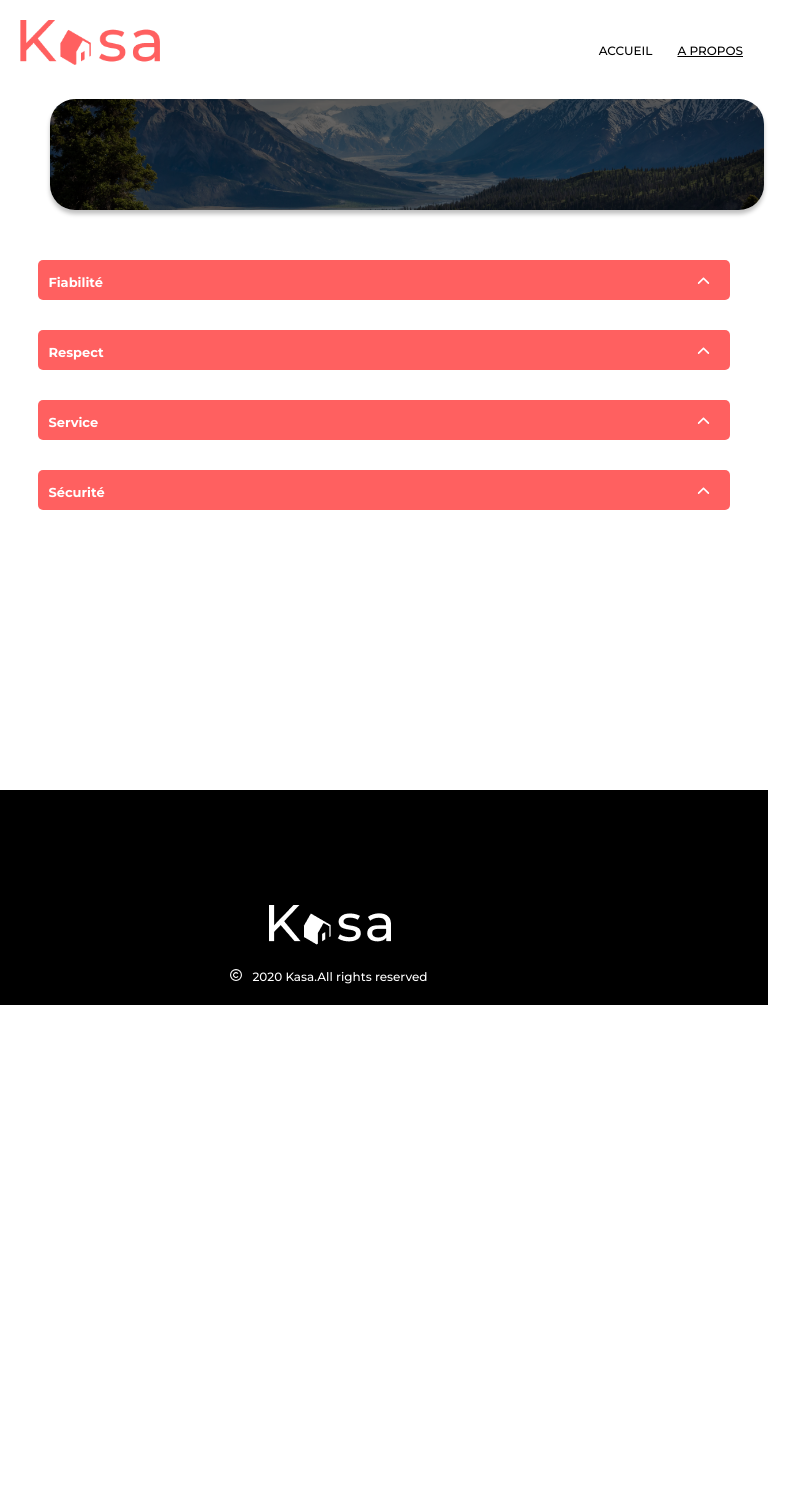
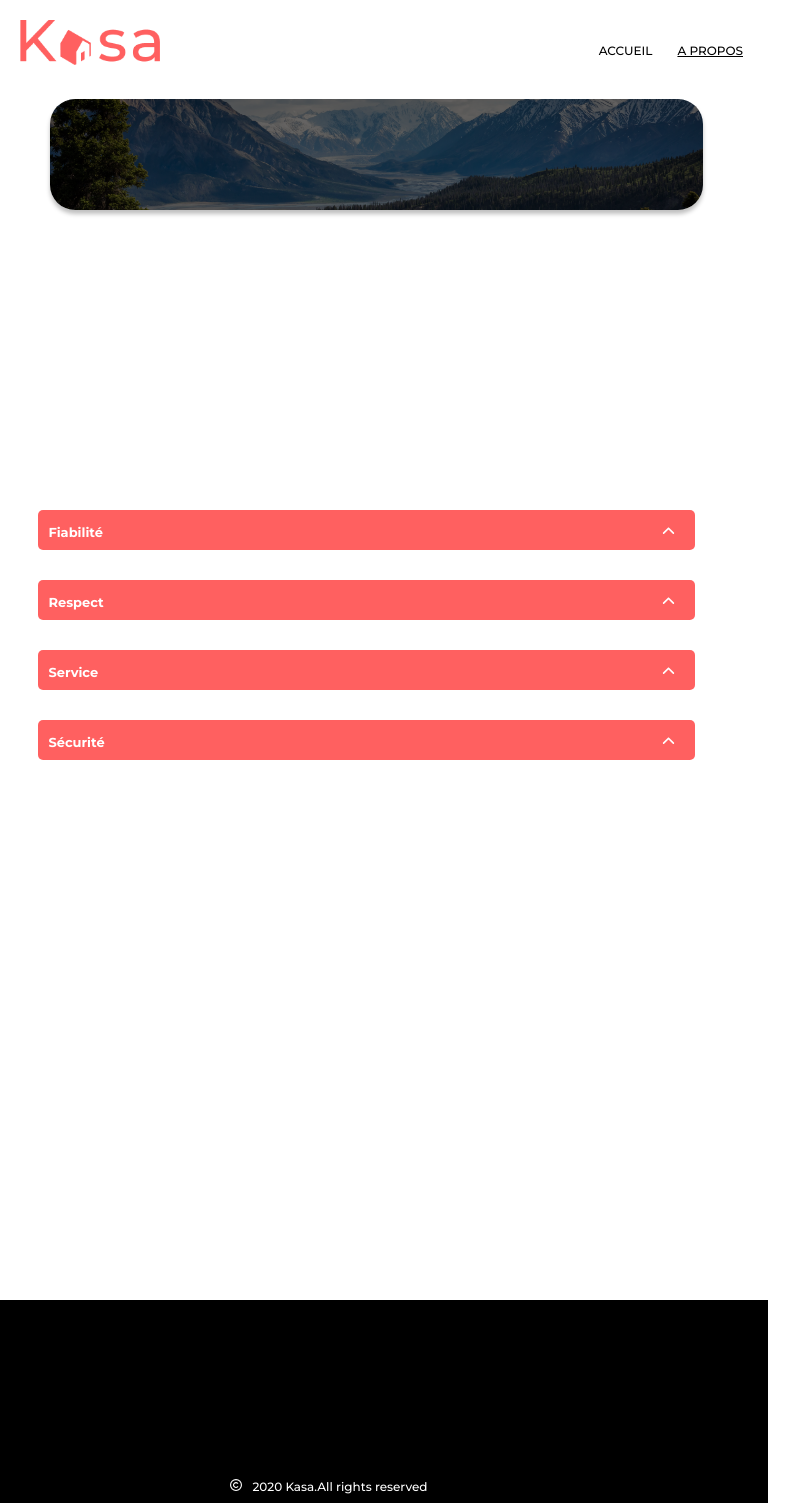
Before and after one commit to JulienneH/Projet-8-React, a React (Create React App) app: page /about in a window 768 px wide. Shown: the top 1503 px of the page, 806 px wide, since content can reach past the window. Before the commit the page ends 1005 px from the top, so only its background shows below. Built offline with nearby package versions, Linux system fonts and the light colour scheme.

Commit message:
feat : responsive design tablet

```diff
--- a/src/styles/Cards.scss
+++ b/src/styles/Cards.scss
@@ -1,6 +1,6 @@
 .card {
   &_container {
-    background-color: $grey;
+    background-color: var(--grey-color);
     border-radius: 25px;
     width: 93%;
     position: relative;
@@ -11,12 +11,12 @@
     margin-bottom: 300px;
     @media (max-width: 768px) {
       top: 150px;
-      background-color: $white;
+      background-color: var(--white-color);
       width: 100%;
       left: auto;
       padding-top: 110px;
       position: inherit;
-      margin-bottom: auto;
+      margin-bottom: 30px;
     }
   }
 
@@ -37,12 +37,12 @@
       left: auto;
     }
     @media (min-width: 768px) and (max-width: 1025px) {
-      width: 27%;
+      width: 25%;
     }
   }
   &_title {
     font-size: 18px;
-    color: $white;
+    color: var(--white-color);
     margin-left: 20px;
     position: absolute;
     z-index: 2;
--- a/src/styles/Caroussel.scss
+++ b/src/styles/Caroussel.scss
@@ -13,7 +13,7 @@
   }
 
   &_title {
-    color: #ff6060;
+    color: var(--red-color);
     font-family: "Montserrat";
     font-size: 36px;
     font-weight: 500;
@@ -37,7 +37,7 @@
     left: 60px;
     bottom: 250px;
     width: 90%;
-    color: white;
+    color: var(--white-color);
     cursor: pointer;
     @media (max-width: 768px) {
       left: 25px;
@@ -45,12 +45,15 @@
       width: 90%;
       font-size: 30px;
     }
+    @media (min-width: 768px) and (max-width: 1025px) {
+      left: 45px;
+    }
   }
   &_counter {
     position: relative;
     text-align: center;
     bottom: 50px;
-    color: white;
+    color: var(--white-color);
     font-size: 18px;
   }
   &_location {
@@ -68,6 +71,9 @@
   @media (max-width: 768px) {
     height: 300px;
   }
+  @media (min-width: 768px) and (max-width: 1025px) {
+    height: auto;
+  }
 }
 .detailsApartment {
   display: flex;
--- a/src/styles/Error.scss
+++ b/src/styles/Error.scss
@@ -2,8 +2,9 @@
   @media (max-width: 768px) {
     margin-bottom: 210px;
   }
+
   &_404 {
-    color: $red;
+    color: var(--red-color);
     font-family: "Montserrat";
     font-size: 250px;
     text-align: center;
@@ -13,7 +14,7 @@
     }
   }
   &_message {
-    color: $red;
+    color: var(--red-color);
     font-size: 36px;
     font-family: "Montserrat";
     text-align: center;
--- a/src/styles/Footer.scss
+++ b/src/styles/Footer.scss
@@ -4,8 +4,12 @@
   background-color: black;
   @media (max-width: 768px) {
     position: inherit;
-    margin-top: 30px;
     padding-bottom: 5px;
+  }
+  @media (min-width: 768px) and (max-width: 1025px) {
+    position: relative;
+    top: 50px;
+    height: 300px;
   }
 
   &_img {
@@ -22,12 +26,12 @@
     }
   }
   &_icon {
-    color: white;
+    color: var(--white-color);
     position: relative;
     margin-right: 10px;
   }
   &_text {
-    color: white;
+    color: var(--white-color);
     display: flex;
     margin-top: 90px;
     margin-left: 43%;
--- a/src/styles/Home.scss
+++ b/src/styles/Home.scss
@@ -25,13 +25,14 @@
 
   @media (min-width: 768px) and (max-width: 1025px) {
     left: 50px;
+    width: 85%;
   }
 }
 .home_text {
   position: relative;
   top: 90px;
   left: 25%;
-  color: white;
+  color: var(--white-color);
   font-size: 48px;
   font-family: "Montserrat";
   font-weight: 700;
--- a/src/styles/Variables.scss
+++ b/src/styles/Variables.scss
@@ -1,3 +1,5 @@
-$grey: #f6f6f6;
-$white: white;
-$red: #ff6060;
+:root {
+  --grey-color: #f6f6f6;
+  --white-color: white;
+  --red-color: #ff6060;
+}
--- a/src/styles/collapse.scss
+++ b/src/styles/collapse.scss
@@ -7,16 +7,20 @@
     margin-bottom: 50px;
     @media (max-width: 768px) {
       margin-top: 25px;
-      width: 100%;
+      width: 95%;
       margin-bottom: 0;
       height: 500px;
       margin-top: 50px;
+    }
+    @media (min-width: 768px) and (max-width: 1025px) {
+      margin-bottom: 240px;
+      margin-top: 300px;
     }
   }
 
   &_individual {
     width: 90%;
-    background-color: #ff6060;
+    background-color: var(--red-color);
     display: flex;
     flex-direction: column;
     border-radius: 5px;
@@ -30,7 +34,7 @@
   }
 
   &_title {
-    color: white;
+    color: var(--white-color);
     font-family: "Montserrat";
     font-size: 14px;
     display: flex;
@@ -44,7 +48,9 @@
     }
   }
   &_txt {
-    font-size: 13px;
+    @media (max-width: 768px) {
+      font-size: 13px;
+    }
   }
 
   &_icon {
@@ -66,13 +72,13 @@
     max-height: 0;
     overflow: hidden;
     transition: 0.3s ease-out;
-    background-color: $white;
+    background-color: var(--white-color);
     @media (max-width: 768px) {
       width: 80%;
     }
   }
 
   &_content.open {
-    max-height: 200px;
+    max-height: 210px;
   }
 }
--- a/src/styles/collapseApartment.scss
+++ b/src/styles/collapseApartment.scss
@@ -7,7 +7,7 @@
   bottom: 60px;
   @media (max-width: 768px) {
     margin-left: 25px;
-    width: 100%;
+    width: 93%;
     flex-direction: column;
   }
 
@@ -17,7 +17,7 @@
     border-radius: 5px;
 
     & .standard_title {
-      background-color: #ff6060;
+      background-color: var(--red-color);
     }
     @media (max-width: 768px) {
       width: 100%;
--- a/src/styles/host.scss
+++ b/src/styles/host.scss
@@ -9,6 +9,9 @@
     bottom: 0;
     top: 10px;
   }
+  @media (min-width: 768px) and (max-width: 1025px) {
+    bottom: 100px;
+  }
   &_img {
     border-radius: 50%;
     width: 64px;
@@ -18,7 +21,7 @@
   }
   &_name {
     font-size: 18px;
-    color: #ff6060;
+    color: var(--red-color);
     margin: 15px 15px 0 0;
     @media (max-width: 768px) {
       font-size: 12px;
--- a/src/styles/rating.scss
+++ b/src/styles/rating.scss
@@ -15,9 +15,9 @@
 }
 
 .star {
-  color: #e0e0e0;
+  color: var(--white-color);
 }
 
 .star.filled {
-  color: #ff6060;
+  color: var(--red-color);
 }
--- a/src/styles/tags.scss
+++ b/src/styles/tags.scss
@@ -5,8 +5,8 @@
     margin-left: 25px;
   }
   &_button {
-    background-color: #ff6060;
-    color: white;
+    background-color: var(--red-color);
+    color: var(--white-color);
     min-width: 115px;
     border-radius: 10px;
     border: none;
```
